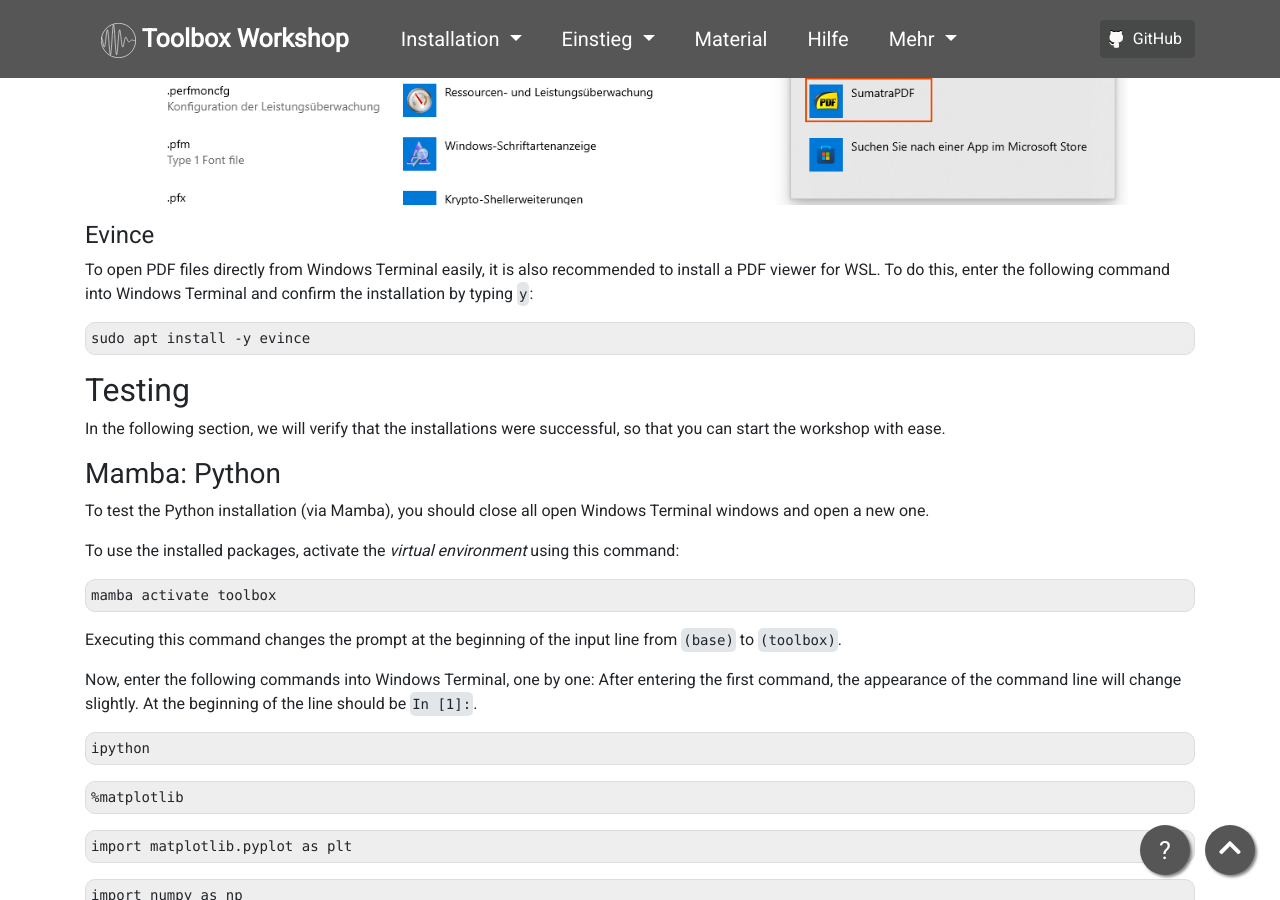
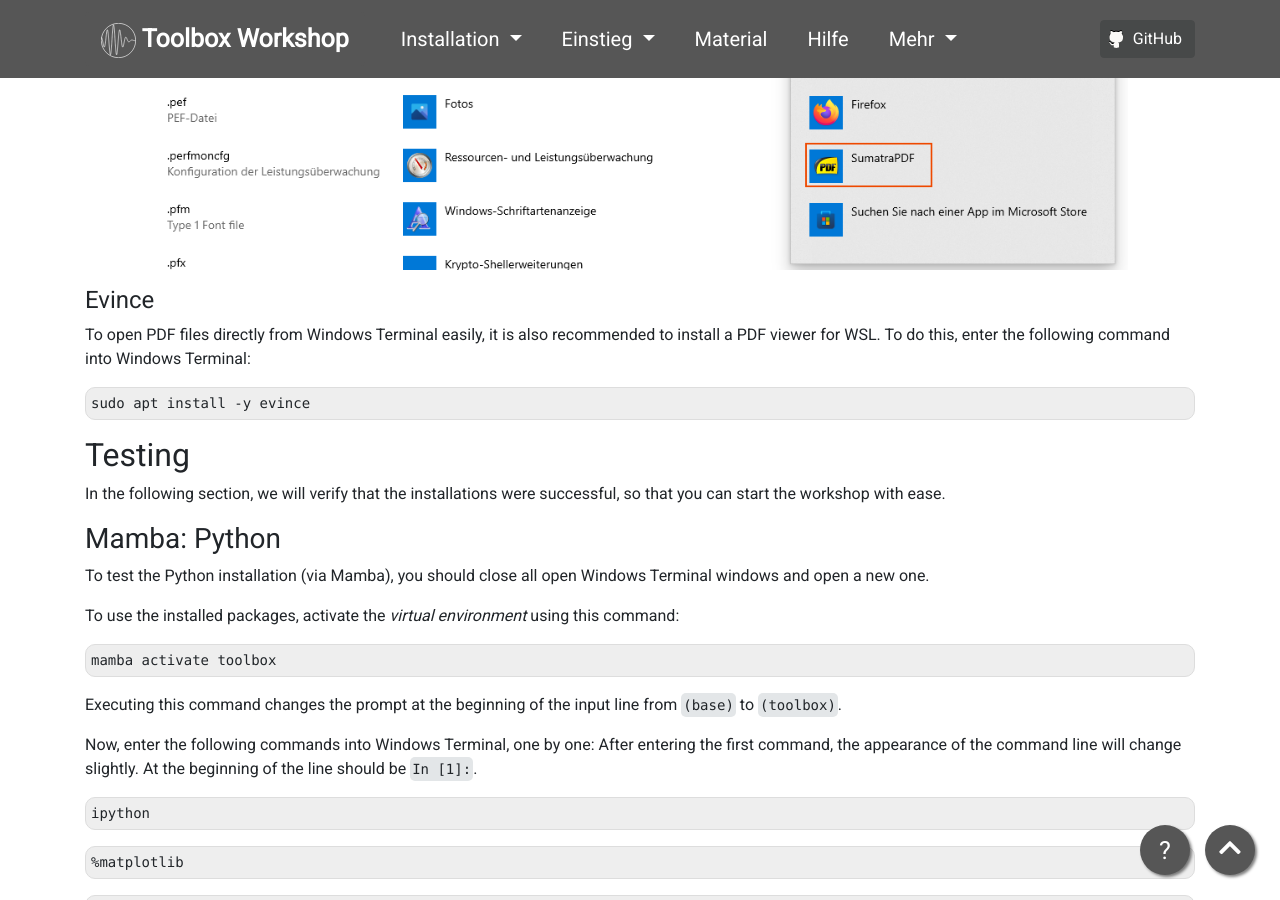
Before and after one commit to pep-dortmund/homepage-toolbox, a Jekyll site: the page built from install/windows-10_en.md, in a window 1280 px wide and 900 px high, scrolled down 30843 px. Built offline with Jekyll 4.4.1, drawn with Linux system fonts in a browser that asks for light colours; nearby versions of some CDN libraries; some of the changed text lies outside the part shown.

Commit message:
Update windows-10_en.md

````diff
--- a/install/windows-10_en.md
+++ b/install/windows-10_en.md
@@ -102,7 +102,7 @@
 ### Windows Subsystem for Linux (WSL)
 
 These instructions work only with the corresponding _operating system build_ number;
-see section <a href="#Vorbereitungen">Preparations</a>.\
+see section <a href="#Vorbereitungen">Preparations</a>.
 
 #### Installing WSL
 Next, launch a PowerShell console as an administrator.
@@ -124,7 +124,7 @@
 
 A window will now open, as shown below; this is the PowerShell console.
 To ensure that PowerShell has been opened with administrator privileges,
-you can check the window title; it must begin with _Administrator:_.
+you can check the window title; it must begin with _Administrator_:
 
 <p align="center">
   <img alt="" src="/img/wsl/win10-powershell-admin-test.png" class="screenshot" />
@@ -285,9 +285,11 @@
   <img alt="" src="/img/windows-terminal/windows-terminal-settings-3.png" class="screenshot" />
 </p>
 
-Im Anschluss kannst du das Terminal Fenster schließen.
-Wir öffnen es gleich zwar direkt wieder,
-so kannst du aber überprüfen, ob die Einstellung des Standardprofils funktioniert hat.
+Next, you can close the terminal again using
+```
+exit
+```
+or by clicking the `X` in the top-right corner.
 
 ### Git, Make and more
 
@@ -633,7 +635,7 @@
 
 #### VSCode: Setting Up the Terminal
 
-You can open a terminal in VSCode using the keyboard shortcut `Ctrl` + `Shift` + `ö`
+You can open a terminal in VSCode using the keyboard shortcut `Ctrl` + `Shift` + `` ` ``
 or via the menu bar: _Terminal_ → _New Terminal_.
 However, immediately after the initial installation, this terminal defaults
 to the Windows PowerShell. Just like with the Windows Terminal, this terminal also needs to be reconfigured.
@@ -655,7 +657,7 @@
   <img alt="" src="/img/vscodium/vscode-terminal-3.png" class="screenshot" />
 </p>
 
-Now, when a terminal is opened again, e.g., with `Ctrl` + `Shift` + `ö`,
+Now, when a terminal is opened again, e.g., with `Ctrl` + `Shift` + `` ` ``,
 it should now look like the terminal you have (by now) become accustomed to:
 
 <p align="center">
@@ -735,7 +737,7 @@
 
 To open PDF files directly from Windows Terminal easily,
 it is also recommended to install a PDF viewer for WSL.
-To do this, enter the following command into Windows Terminal and confirm the installation by typing `y`:
+To do this, enter the following command into Windows Terminal:
 ```
 sudo apt install -y evince
 ```
````
Also changed, not shown: other parts of install/windows-10_en.md (+4 -4 lines).
